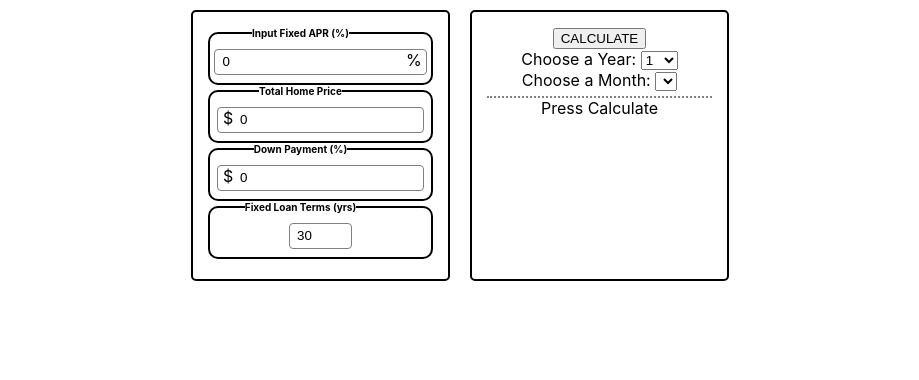
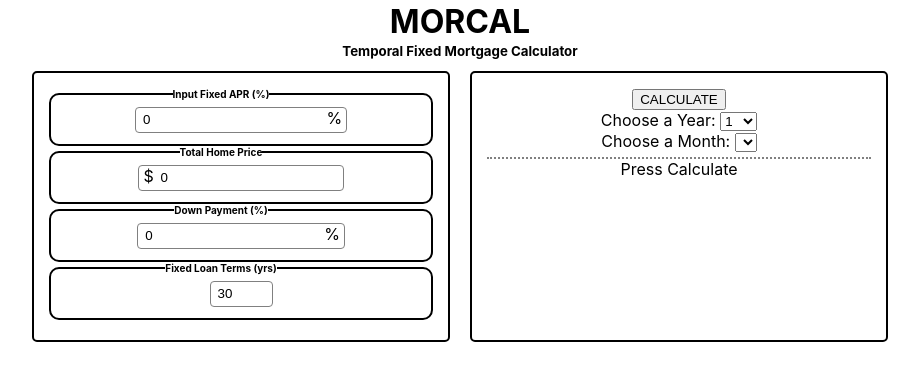
Before and after one commit to ChrisKurz098/MORCAL-REACT, a React (Create React App) app: page / in a window 1280 px wide. Shown: the top 380 px of the page, without its empty margins (180-1099 px from the left). Built offline with nearby package versions, Linux system fonts and the light colour scheme.

Commit message:
Adjustments made to styles. Headers Added

```diff
--- a/src/App.css
+++ b/src/App.css
@@ -3,19 +3,28 @@
   display: flex;
   flex-wrap: wrap;
   justify-content: center;
+
+  transform-origin: top center;
 }
 
 .App-link {
   color: #61dafb;
+
 }
+
 /*  Main CSS */
+h1,h5{
+  margin: 2px;
+  text-align: center;
+}
 #inputDiv, #resultsDiv{
+
   margin: 10px;
   padding: 15px;
   border: 2px solid black;
   border-radius: 5px;
-  width: 225px;
-  min-width: 200px;
+  width: 30vw;
+  min-width: 220px;
   text-align: justify;
 }
 #resultsDiv{
@@ -48,7 +57,7 @@ input:focus{
 }
 span{
   position: relative;
-  top: -7px;
+  top: -10px;
   border: 1px solid grey;
   border-radius: 4px;
   padding: 0px 4px 4px 5px;
--- a/src/App.js
+++ b/src/App.js
@@ -6,10 +6,14 @@ import Results from './components/Results';
 function App() {
   const [inputState, setInputState] = useState({apr: 0, debt: 0,  down:0, years: 30 });
   return (
-    <div className="App">
+<>
+<h1>MORCAL</h1>
+<h5>Temporal Fixed Mortgage Calculator</h5>
+    <div className="App" >
  <Input inputState = {inputState} setInputState={setInputState}></Input>
  <Results inputState = {inputState}></Results>
     </div>
+  </>
   );
 }
 
--- a/src/components/Input/index.js
+++ b/src/components/Input/index.js
@@ -10,25 +10,25 @@ const Input = ({ inputState, setInputState }) => {
             <div className="inputContainer">
                 <label className="inputLabel" htmlFor={"apr"}>Input Fixed APR (%) </label>
                 <br />
-               <span><input type={"number"} id="apr" step={".01"} defaultValue={inputState.apr} onChange={updateInputs} /> %</span>
+               <span> <input type={"number"} id="apr" step={".01"} defaultValue={inputState.apr} onClick={(e) => e.target.select()} onChange={updateInputs} /> %</span>
             </div>
 
             <div className="inputContainer">
                 <label className="inputLabel" htmlFor={"debt"}>Total Home Price </label>
                 <br />
-                <span>$ <input type={"number"} id="debt" defaultValue={inputState.debt} onChange={updateInputs} /></span>
+                <span>$ <input type={"number"} id="debt" defaultValue={inputState.debt} onClick={(e) => e.target.select()} onChange={updateInputs} /></span>
             </div>
 
             <div className="inputContainer">
                 <label className="inputLabel" htmlFor={"down"}>Down Payment (%) </label>
                 <br />
-                <span>$ <input type={"number"} id="down" step={".1"} defaultValue={inputState.down} onChange={updateInputs} /></span>
+                <span> <input type={"number"} id="down" step={".1"} defaultValue={inputState.down} onClick={(e) => e.target.select()} onChange={updateInputs} />%</span>
             </div>
 
             <div className="inputContainer">
                 <label className="inputLabel" htmlFor={"years"}>Fixed Loan Terms (yrs) </label>
                 <br />
-                <span><input type={"number"} id="years" max={30} min={1} defaultValue={inputState.years} onChange={updateInputs} /></span>
+                <span><input type={"number"} id="years" max={30} min={1} defaultValue={inputState.years} onClick={(e) => e.target.select()} onChange={updateInputs} /></span>
             </div>
         </div>
     )
```
